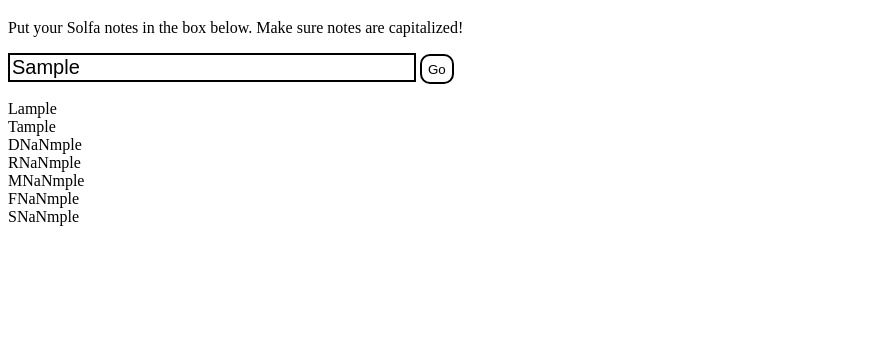
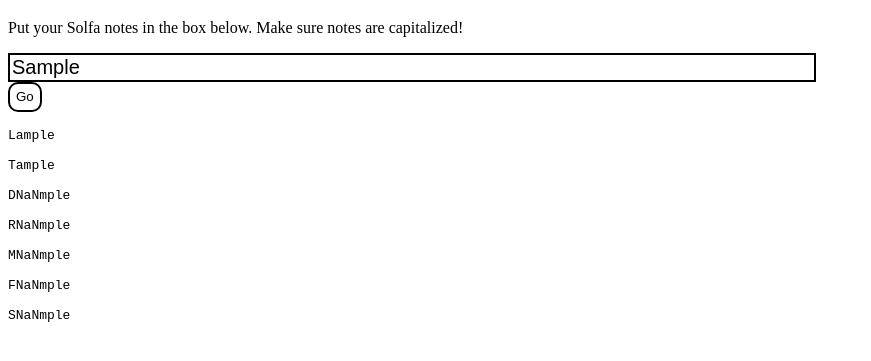
Before and after one commit to Jocowl25/solfa-shift, a plain HTML site: page index.html in a window 1280 px wide. Both pictures are taken after typing "Sample" into the empty fields and a click on the button "Go". Shown: the part 61-422 px from the top of the page, without its empty margins (0-871 px from the left). Drawn offline with Linux system fonts and the light colour scheme.

Commit message:
fix stuff

```diff
--- a/index.js
+++ b/index.js
@@ -15,6 +15,6 @@ button.addEventListener("click",()=>{
             inputArr[j]=noteArr[(noteArr.indexOf(ele)+1)%noteArr.length]
         }
     })
-    output.innerHTML+=inputArr.join("")+'<br>'
+    output.innerHTML+=inputArr.join("")+'<br><br>'
 }
 })
--- a/style.css
+++ b/style.css
@@ -1,7 +1,7 @@
 input{
     border:2px solid black;
     font-size:20px;
-    width:400px;
+    width:800px;
 }
 button{
     height:30px;
@@ -17,3 +17,6 @@ button:active{
     background-color: lightgrey;
         cursor:pointer;
 }
+.output{
+    font-family:monospace;
+}
```
Also changed, not shown: index.html (+1 -0 lines).
